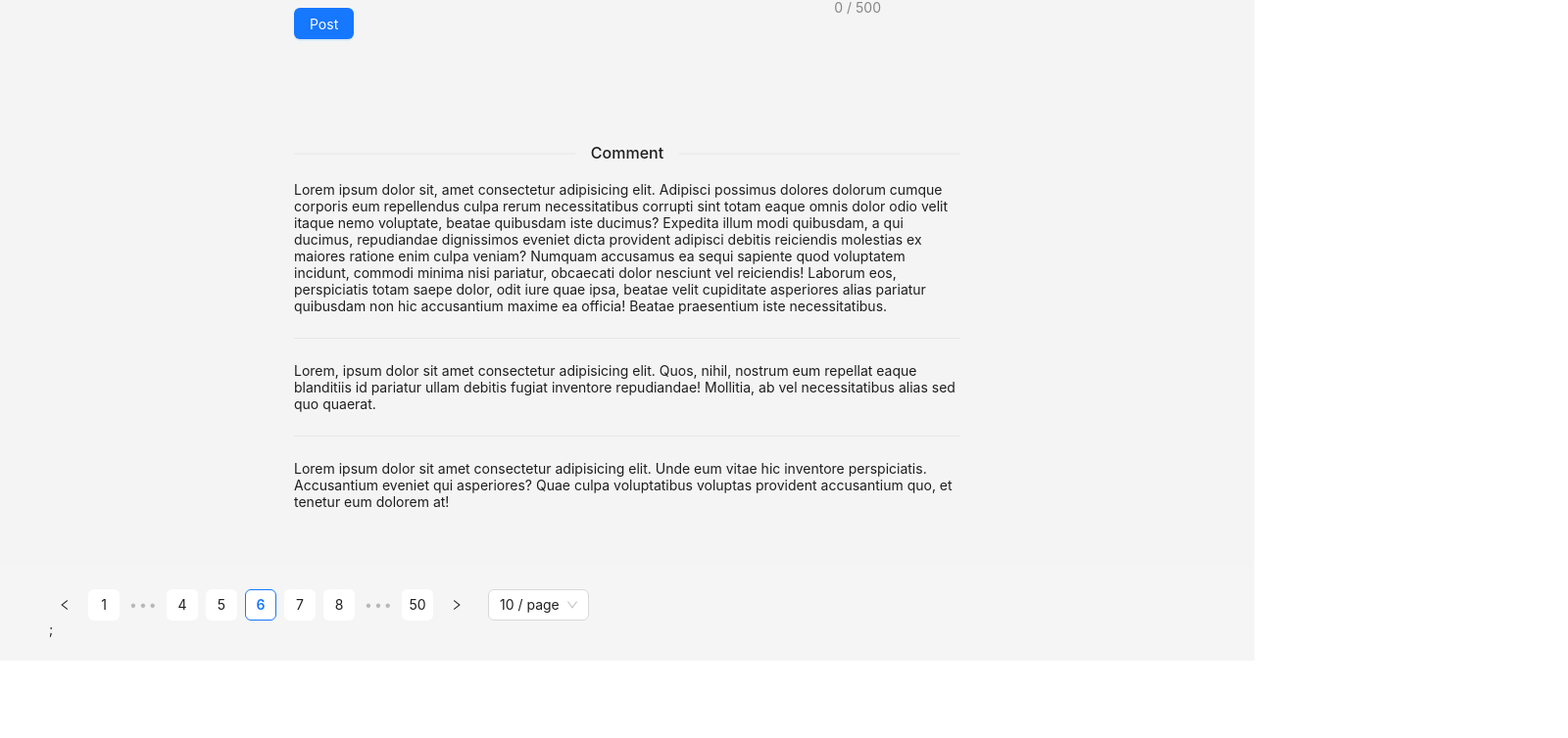
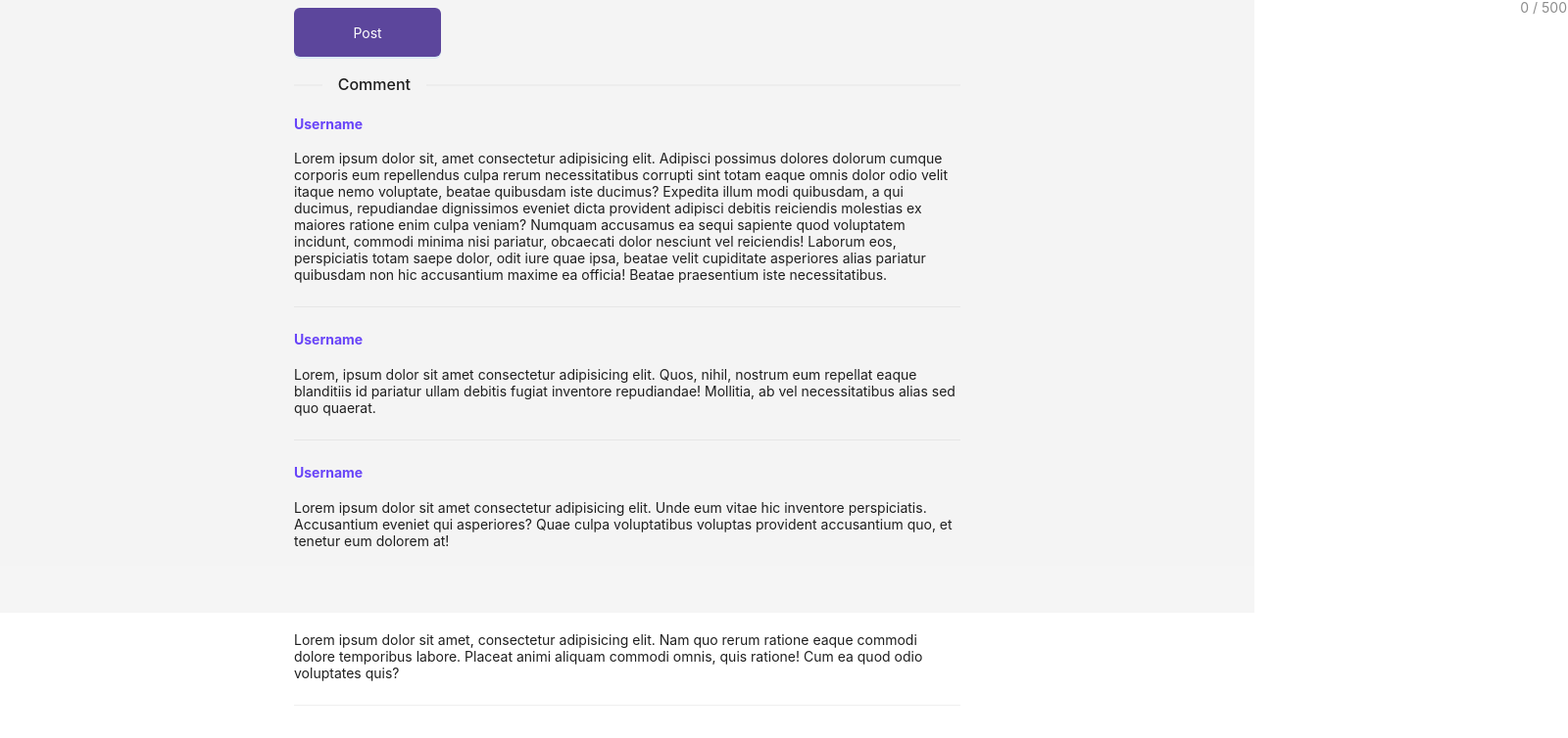
Before and after one commit to Pleumzer/Project-Sa-Me, a React (Create React App) app: page / in a window 1280 px wide. Shown: the part 222-976 px from the top of the page at 98% size, 1600 px wide, since content can reach past the window. Before the commit the page ends 897 px from the top, so only its background shows below. Built offline with nearby package versions, Linux system fonts and the light colour scheme.

Commit message:
Update App.tsx
update3

```diff
--- a/src/App.tsx
+++ b/src/App.tsx
@@ -14,26 +14,30 @@ function App() {
       <Layout>
         <Content style={{backgroundColor:"#F4F4F4",height:"100vh"}}>
           <div>
-              <div style={{justifyContent:"center",padding:"100px 300px"}}> <TextArea showCount maxLength={500} style={{ height: 120,width:600, resize: 'none' }} onChange={onChange}placeholder="Input allowed up to 500 characters"/>
-                  <div style ={{ height: 120,width:600, resize: 'none',marginTop:"10px" }}>
-                    <Button type="primary">Post</Button>
+              <div style={{justifyContent:"center",padding:"100px 300px"}}> <TextArea showCount maxLength={500} style={{ height: 120,width:1300, resize: 'none' }} onChange={onChange}placeholder="Input allowed up to 500 characters"/>
+                  <div>
+                    <Button style={{backgroundColor:"#5C469C", height: 50,width: 150,justifyContent:"center",marginTop:"10px" }}type="primary">Post</Button>
                   </div>
                   <div>
-                  <Divider>Comment</Divider>
-                  <p>Lorem ipsum dolor sit, amet consectetur adipisicing elit. Adipisci possimus dolores dolorum cumque corporis eum repellendus culpa rerum necessitatibus corrupti sint totam eaque omnis dolor odio velit itaque nemo voluptate, beatae quibusdam iste ducimus? Expedita illum modi quibusdam, a qui ducimus, repudiandae dignissimos eveniet dicta provident adipisci debitis reiciendis molestias ex maiores ratione enim culpa veniam? Numquam accusamus ea sequi sapiente quod voluptatem incidunt, commodi minima nisi pariatur, obcaecati dolor nesciunt vel reiciendis! Laborum eos, perspiciatis totam saepe dolor, odit iure quae ipsa, beatae velit cupiditate asperiores alias pariatur quibusdam non hic accusantium maxime ea officia! Beatae praesentium iste necessitatibus.</p>
+                  <Divider orientation="left">Comment</Divider>
+                    <h4 style={{color:"#6844F8"}}>Username</h4>
+                      <p>Lorem ipsum dolor sit, amet consectetur adipisicing elit. Adipisci possimus dolores dolorum cumque corporis eum repellendus culpa rerum necessitatibus corrupti sint totam eaque omnis dolor odio velit itaque nemo voluptate, beatae quibusdam iste ducimus? Expedita illum modi quibusdam, a qui ducimus, repudiandae dignissimos eveniet dicta provident adipisci debitis reiciendis molestias ex maiores ratione enim culpa veniam? Numquam accusamus ea sequi sapiente quod voluptatem incidunt, commodi minima nisi pariatur, obcaecati dolor nesciunt vel reiciendis! Laborum eos, perspiciatis totam saepe dolor, odit iure quae ipsa, beatae velit cupiditate asperiores alias pariatur quibusdam non hic accusantium maxime ea officia! Beatae praesentium iste necessitatibus.</p>
                   <Divider></Divider>
-                  <p>Lorem, ipsum dolor sit amet consectetur adipisicing elit. Quos, nihil, nostrum eum repellat eaque blanditiis id pariatur ullam debitis fugiat inventore repudiandae! Mollitia, ab vel necessitatibus alias sed quo quaerat.</p>
+                    <h4 style={{color:"#6844F8"}}>Username</h4>
+                      <p>Lorem, ipsum dolor sit amet consectetur adipisicing elit. Quos, nihil, nostrum eum repellat eaque blanditiis id pariatur ullam debitis fugiat inventore repudiandae! Mollitia, ab vel necessitatibus alias sed quo quaerat.</p>
                   <Divider></Divider>
-                  <p>Lorem ipsum dolor sit amet consectetur adipisicing elit. Unde eum vitae hic inventore perspiciatis. Accusantium eveniet qui asperiores? Quae culpa voluptatibus voluptas provident accusantium quo, et tenetur eum dolorem at!</p>
-
+                    <h4 style={{color:"#6844F8"}}>Username</h4>
+                      <p>Lorem ipsum dolor sit amet consectetur adipisicing elit. Unde eum vitae hic inventore perspiciatis. Accusantium eveniet qui asperiores? Quae culpa voluptatibus voluptas provident accusantium quo, et tenetur eum dolorem at!</p>
+                  <Divider></Divider>
+                    <h4 style={{color:"#6844F8"}}>Username</h4>
+                      <p>Lorem ipsum dolor sit amet, consectetur adipisicing elit. Nam quo rerum ratione eaque commodi dolore temporibus labore. Placeat animi aliquam commodi omnis, quis ratione! Cum ea quod odio voluptates quis?</p>
+                  <Divider></Divider>
                   </div>
               </div>
           </div>
         </Content>
         <Footer>
-          <div style={{justifyContent:"center"}}>
-          <Pagination defaultCurrent={6} total={500} />;
-          </div>
+
         </Footer>
       </Layout>
 
```
